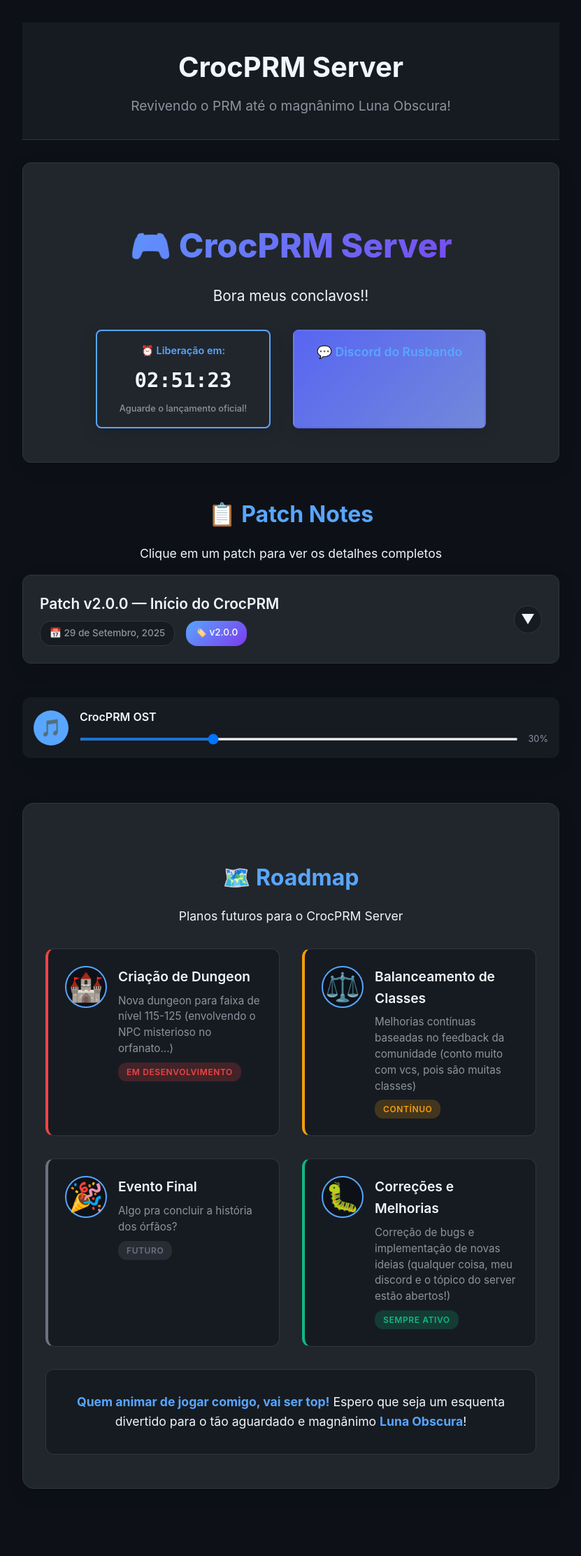
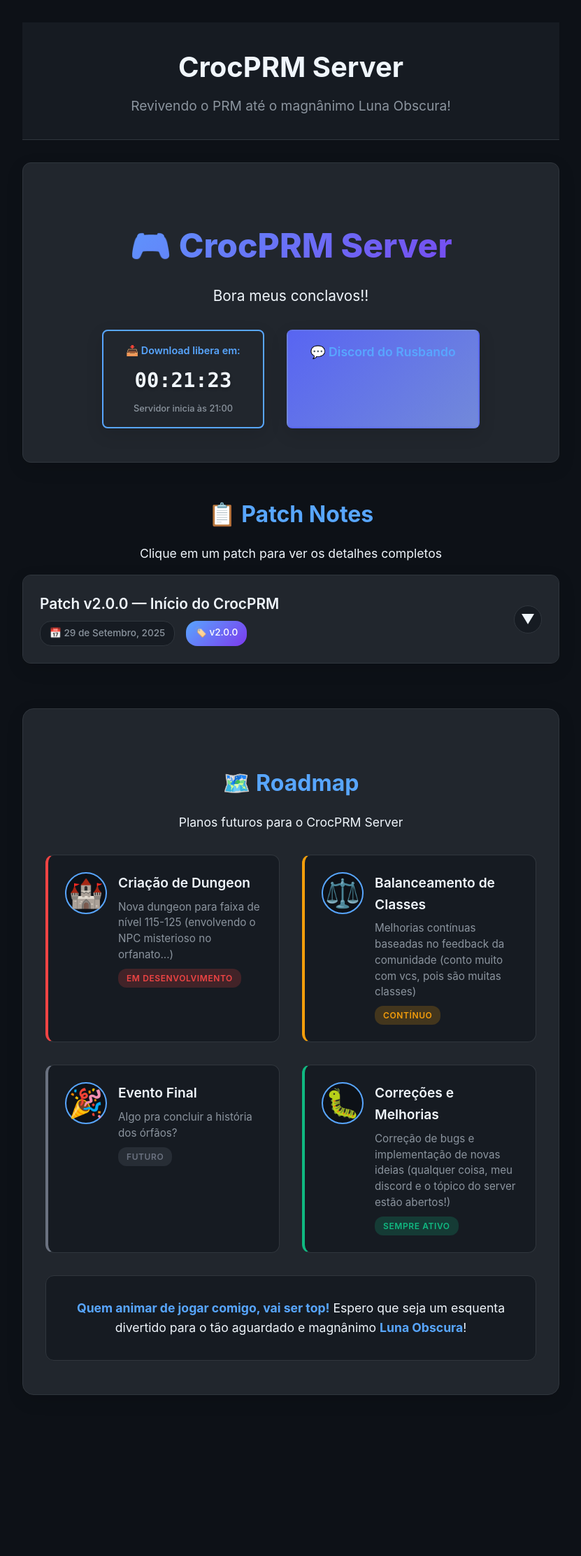
Before and after one commit to Concs93/CrocPRMsite, a Jekyll site: the page built from index.md, in a window 1280 px wide. Shown: the whole page at 70% size, without its empty margins (224-1055 px from the left). Built offline with Jekyll 4.4.1, drawn with Linux system fonts in a browser that asks for light colours; after the commit the page ends 2089 px from its top, so only the background shows below that.

Commit message:
lançamento

```diff
--- a/_layouts/default.html
+++ b/_layouts/default.html
@@ -421,97 +421,6 @@
         .patch-link * {
             color: white !important;
             text-shadow: 0 1px 2px rgba(0, 0, 0, 0.3);
-        }
-
-        /* Music Player */
-        .music-player {
-            background: var(--bg-secondary);
-            border: 1px solid var(--border-color);
-            border-radius: 12px;
-            padding: 1rem;
-            margin: 2rem 0;
-            box-shadow: var(--shadow);
-            position: sticky;
-            top: 20px;
-            z-index: 100;
-        }
-
-        .music-controls {
-            display: flex;
-            align-items: center;
-            gap: 1rem;
-        }
-
-        .music-btn {
-            background: var(--accent-primary);
-            border: none;
-            border-radius: 50%;
-            width: 50px;
-            height: 50px;
-            font-size: 1.5rem;
-            cursor: pointer;
-            transition: all 0.3s ease;
-            display: flex;
-            align-items: center;
-            justify-content: center;
-        }
-
-        .music-btn:hover {
-            background: var(--accent-secondary);
-            transform: scale(1.1);
-        }
-
-        .music-info {
-            flex: 1;
-            display: flex;
-            flex-direction: column;
-            gap: 0.5rem;
-        }
-
-        #musicTitle {
-            color: var(--text-primary);
-            font-weight: 600;
-            font-size: 1rem;
-        }
-
-        .volume-control {
-            display: flex;
-            align-items: center;
-            gap: 0.5rem;
-        }
-
-        #volumeSlider {
-            flex: 1;
-            height: 4px;
-            background: var(--bg-tertiary);
-            border-radius: 2px;
-            outline: none;
-            cursor: pointer;
-        }
-
-        #volumeSlider::-webkit-slider-thumb {
-            appearance: none;
-            width: 16px;
-            height: 16px;
-            background: var(--accent-primary);
-            border-radius: 50%;
-            cursor: pointer;
-        }
-
-        #volumeSlider::-moz-range-thumb {
-            width: 16px;
-            height: 16px;
-            background: var(--accent-primary);
-            border-radius: 50%;
-            cursor: pointer;
-            border: none;
-        }
-
-        #volumeDisplay {
-            color: var(--text-secondary);
-            font-size: 0.8rem;
-            min-width: 35px;
-            text-align: right;
         }
 
         /* Roadmap Section */
--- a/_layouts/home.html
+++ b/_layouts/home.html
@@ -11,9 +11,9 @@
                 📥 Baixar Cliente
             </a>
             <div class="countdown-container" id="countdownContainer">
-                <div class="countdown-text">⏰ Liberação em:</div>
+                <div class="countdown-text">📥 Download libera em:</div>
                 <div class="countdown-timer" id="countdownTimer">--:--:--</div>
-                <div class="countdown-subtitle">Aguarde o lançamento oficial!</div>
+                <div class="countdown-subtitle">Servidor inicia às 21:00</div>
             </div>
         </div>
         <a href="https://discord.gg/QnbWkGjs" class="main-link discord">
@@ -70,25 +70,6 @@
     </div>
 </div>
 
-<!-- Player de Música -->
-<div class="music-player">
-    <audio id="backgroundMusic" loop>
-        <source src="/assets/music/ost.mp3" type="audio/mpeg">
-        <source src="/assets/music/ost.ogg" type="audio/ogg">
-        Seu navegador não suporta o elemento de áudio.
-    </audio>
-    <div class="music-controls">
-        <button id="playPauseBtn" class="music-btn">🎵</button>
-        <div class="music-info">
-            <span id="musicTitle">CrocPRM OST</span>
-            <div class="volume-control">
-                <input type="range" id="volumeSlider" min="0" max="100" value="30">
-                <span id="volumeDisplay">30%</span>
-            </div>
-        </div>
-    </div>
-</div>
-
 <div class="roadmap-section">
     <h2>🗺️ Roadmap</h2>
     <p class="section-description">Planos futuros para o CrocPRM Server</p>
```
Also changed, not shown: other parts of _layouts/home.html (+3 -44 lines).
